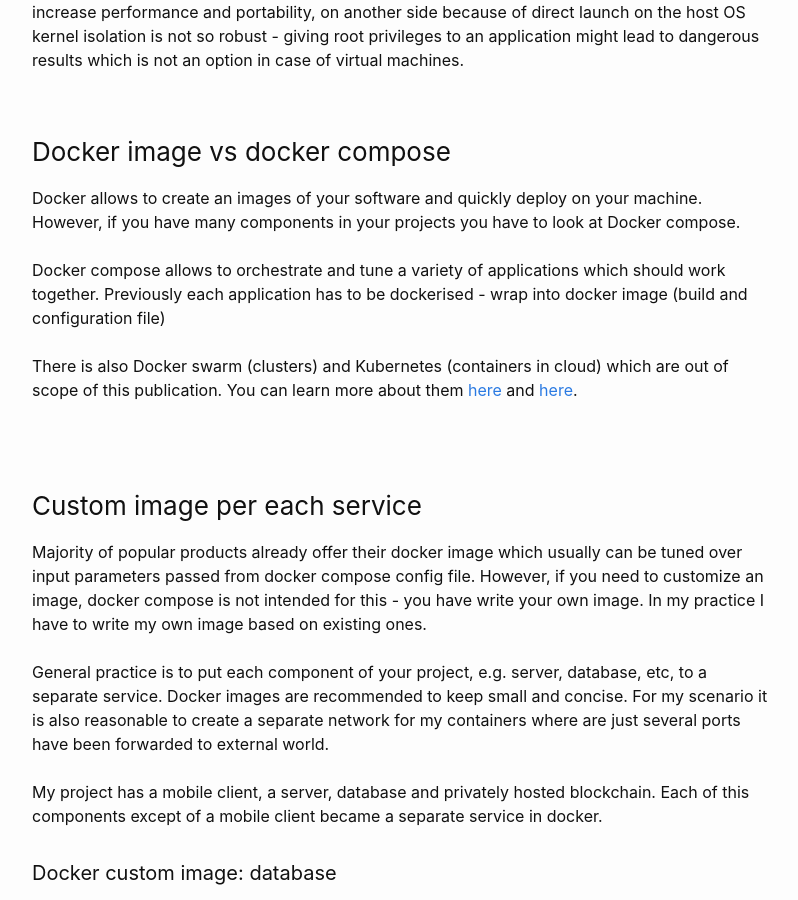
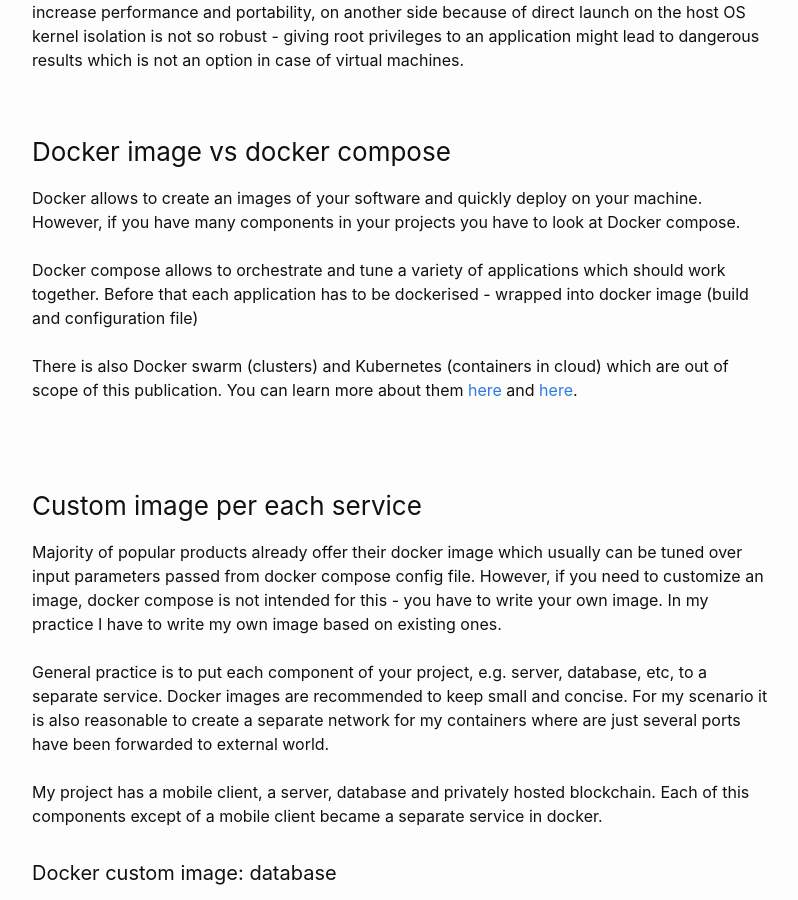
Before and after one commit to Gelassen/dkazakov.github.io, a Jekyll site: the page built from _posts/2023-07-22-multicomponent-project-deployment-over-docker.html, in a window 1280 px wide and 900 px high, scrolled down 1005 px. Shown: the whole window, without its empty margins (238-1036 px from the left). Built offline with Jekyll 4.4.1, drawn with Linux system fonts in a browser that asks for light colours; some of the changed text lies outside the part shown.

Commit message:
Fix typos in the last publication

```diff
--- a/_posts/2023-07-22-multicomponent-project-deployment-over-docker.html
+++ b/_posts/2023-07-22-multicomponent-project-deployment-over-docker.html
@@ -55,7 +55,7 @@ modified_time: '2023-07-22'
             to look at Docker compose. <br><br>
 
             Docker compose allows to orchestrate and tune a variety of applications which
-            should work together. Previously each application has to be dockerised - wrap
+            should work together. Before that each application has to be dockerised - wrapped
             into docker image (build and configuration file) <br><br>
 
             There is also Docker swarm (clusters) and Kubernetes (containers in cloud) which
@@ -68,7 +68,7 @@ modified_time: '2023-07-22'
             Majority of popular products already offer their docker image which usually
             can be tuned over input parameters passed from docker compose config file.
             However, if you need to customize an image, docker compose is not
-            intended for this - you have write your own image. In my practice
+            intended for this - you have to write your own image. In my practice
             I have to write my own image based on existing ones. <br><br>
 
             General practice is to put each component of your project, e.g. server, database, etc,
```
Also changed, not shown: other parts of _posts/2023-07-22-multicomponent-project-deployment-over-docker.html (+2 -2 lines).
